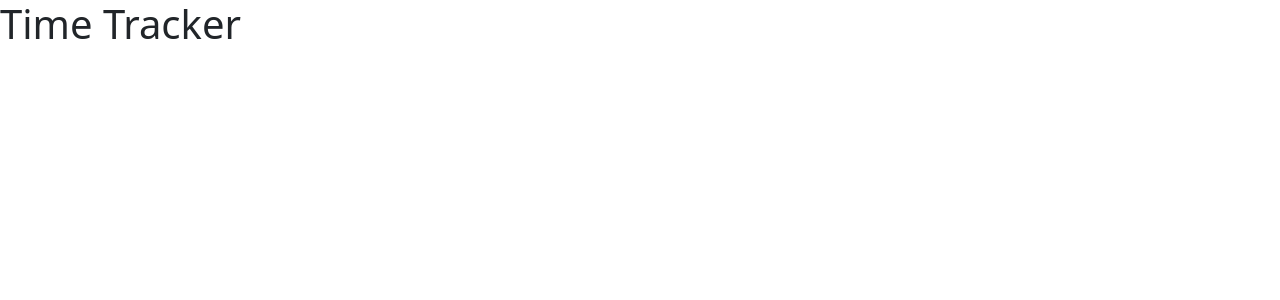
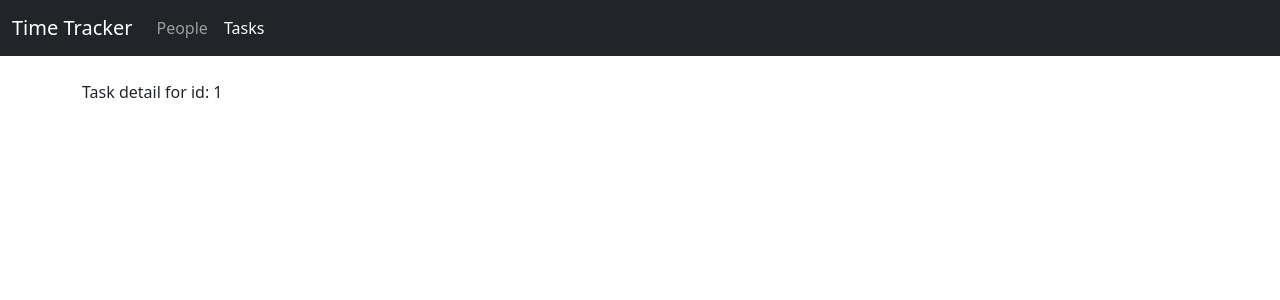
Before and after one commit to vhenzl/workbench-time-tracker, an Angular app in the folder workbenchtimetracker.client/: page /tasks/1 in a window 1280 px wide. Before the commit this address led to /. Shown: the top 300 px of the page. Built offline with nearby package versions, Linux system fonts and the light colour scheme.

Commit message:
Create skeleon for Angular SPA
Updates existing code created from a template to follow recommendations for modern Angular code.

```diff
--- a/workbenchtimetracker.client/src/app/app-routing.module.ts
+++ /dev/null
@@ -1,10 +0,0 @@
-import { NgModule } from '@angular/core';
-import { RouterModule, Routes } from '@angular/router';
-
-const routes: Routes = [];
-
-@NgModule({
-  imports: [RouterModule.forRoot(routes)],
-  exports: [RouterModule]
-})
-export class AppRoutingModule { }
--- a/workbenchtimetracker.client/src/app/app.component.html
+++ /dev/null
@@ -1 +0,0 @@
-<h1 id="tableLabel">Time Tracker</h1>
--- a/workbenchtimetracker.client/src/app/app.component.ts
+++ b/workbenchtimetracker.client/src/app/app.component.ts
@@ -1,14 +1,10 @@
-import { Component, OnInit, inject } from '@angular/core';
+import { Component } from '@angular/core';
+import { RouterOutlet } from '@angular/router';
 
 @Component({
-    selector: 'app-root',
-    templateUrl: './app.component.html',
+  selector: 'app-root',
+  standalone: true,
+  imports: [RouterOutlet],
+  template: '<router-outlet></router-outlet>',
 })
-export class AppComponent implements OnInit {
-
-  ngOnInit() {
-    console.log('Init AppComponent');
-  }
-
-  title = 'Workbench Time Tracker';
-}
+export class AppComponent { }
--- /dev/null
+++ b/workbenchtimetracker.client/src/layout/layout.component.html
@@ -0,0 +1,22 @@
+<nav class="navbar navbar-expand-lg navbar-dark bg-dark">
+  <div class="container-fluid">
+    <a class="navbar-brand" routerLink="/">Time Tracker</a>
+    <button class="navbar-toggler" type="button" (click)="isCollapsed = !isCollapsed"
+            aria-controls="navbarNav" aria-expanded="false" aria-label="Toggle navigation">
+      <span class="navbar-toggler-icon"></span>
+    </button>
+    <div [ngbCollapse]="isCollapsed" class="collapse navbar-collapse" id="navbarNav">
+      <ul class="navbar-nav me-auto mb-2 mb-lg-0">
+        <li class="nav-item">
+          <a class="nav-link" routerLink="/people" routerLinkActive="active">People</a>
+        </li>
+        <li class="nav-item">
+          <a class="nav-link" routerLink="/tasks" routerLinkActive="active">Tasks</a>
+        </li>
+      </ul>
+    </div>
+  </div>
+</nav>
+<main class="container py-4">
+  <router-outlet></router-outlet>
+</main>
--- /dev/null
+++ b/workbenchtimetracker.client/src/layout/layout.component.ts
@@ -0,0 +1,22 @@
+import { Component } from '@angular/core';
+import { RouterOutlet, RouterLink, RouterLinkActive } from '@angular/router';
+import { NgbCollapse } from '@ng-bootstrap/ng-bootstrap';
+
+
+@Component({
+  selector: 'app-layout',
+  standalone: true,
+  imports: [
+    RouterOutlet,
+    NgbCollapse,
+    RouterLink,
+    RouterLinkActive,
+  ],
+  templateUrl: './layout.component.html',
+  styles: [`
+    main.container { min-height: 80vh; }
+  `]
+})
+export class LayoutComponent {
+  isCollapsed = true;
+}
--- a/workbenchtimetracker.client/src/main.ts
+++ b/workbenchtimetracker.client/src/main.ts
@@ -1,19 +1,15 @@
 /// <reference types="@angular/localize" />
 
-import { platformBrowser, BrowserModule, bootstrapApplication } from '@angular/platform-browser';
-
-import { HttpClientModule } from '@angular/common/http';
-import { AppRoutingModule } from './app/app-routing.module';
+import { bootstrapApplication } from '@angular/platform-browser';
 import { AppComponent } from './app/app.component';
-import { importProvidersFrom } from '@angular/core';
+import { provideRouter } from '@angular/router';
+import { routes } from './app/app.routes';
+import { provideHttpClient } from '@angular/common/http';
 
 bootstrapApplication(AppComponent, {
   providers: [
-    importProvidersFrom(
-      BrowserModule,
-      HttpClientModule,
-      AppRoutingModule,
-    ),
-  ],
+    provideRouter(routes),
+    provideHttpClient(),
+  ]
 })
   .catch(err => console.error(err));
--- /dev/null
+++ b/workbenchtimetracker.client/src/pages/people/people.component.ts
@@ -0,0 +1,8 @@
+import { Component } from '@angular/core';
+
+@Component({
+  standalone: true,
+  selector: 'app-people',
+  template: `<h2>People</h2>`,
+})
+export class PeopleComponent { }
--- /dev/null
+++ b/workbenchtimetracker.client/src/pages/tasks/task-detail.component.ts
@@ -0,0 +1,12 @@
+import { Component, inject } from '@angular/core';
+import { ActivatedRoute } from '@angular/router';
+
+@Component({
+  standalone: true,
+  selector: 'app-task-detail',
+  template: `Task detail for id: {{ id }}`,
+})
+export class TaskDetailComponent {
+  private route = inject(ActivatedRoute);
+  id = this.route.snapshot.paramMap.get('id');
+}
--- /dev/null
+++ b/workbenchtimetracker.client/src/pages/tasks/tasks.component.ts
@@ -0,0 +1,8 @@
+import { Component } from '@angular/core';
+
+@Component({
+  standalone: true,
+  selector: 'app-tasks',
+  template: `<h2>Tasks</h2>`,
+})
+export class TasksComponent { }
```
Also changed, not shown: workbenchtimetracker.client/src/app/app.routes.ts (added, +15 -0 lines).
